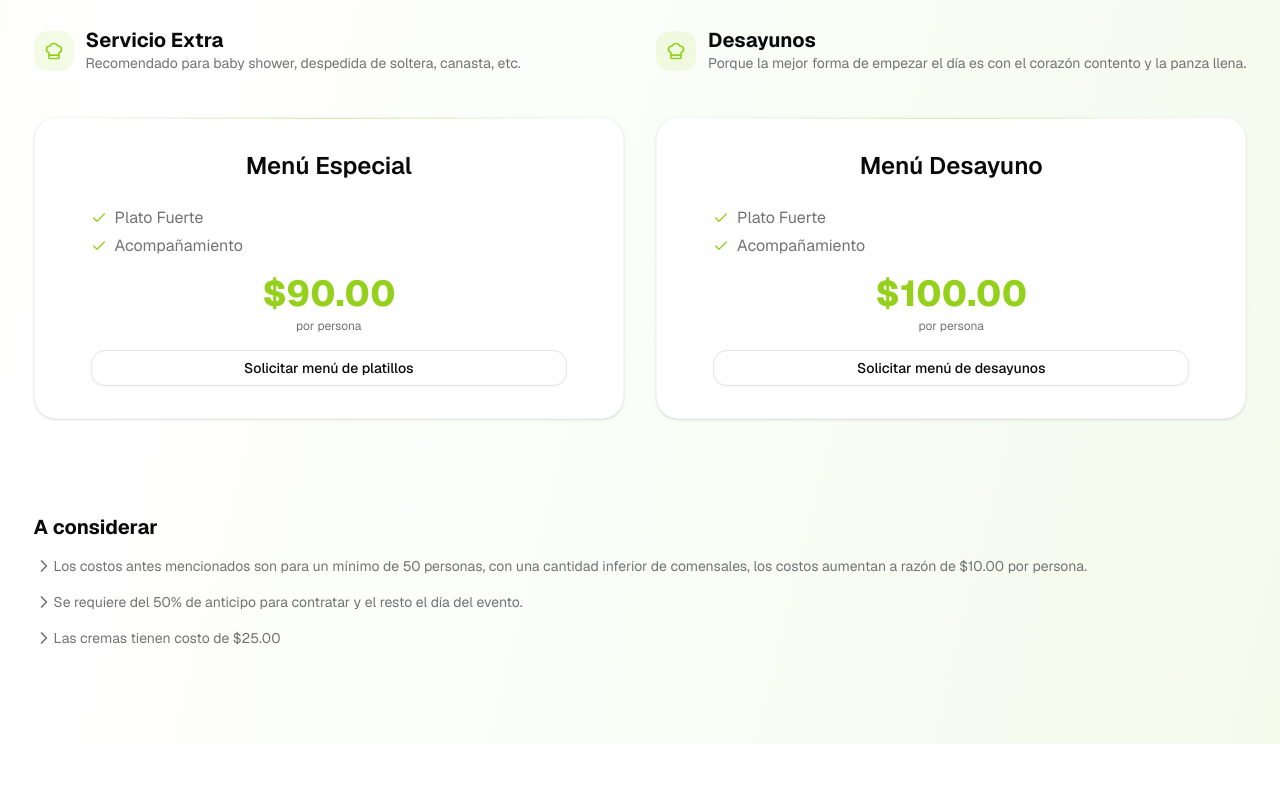
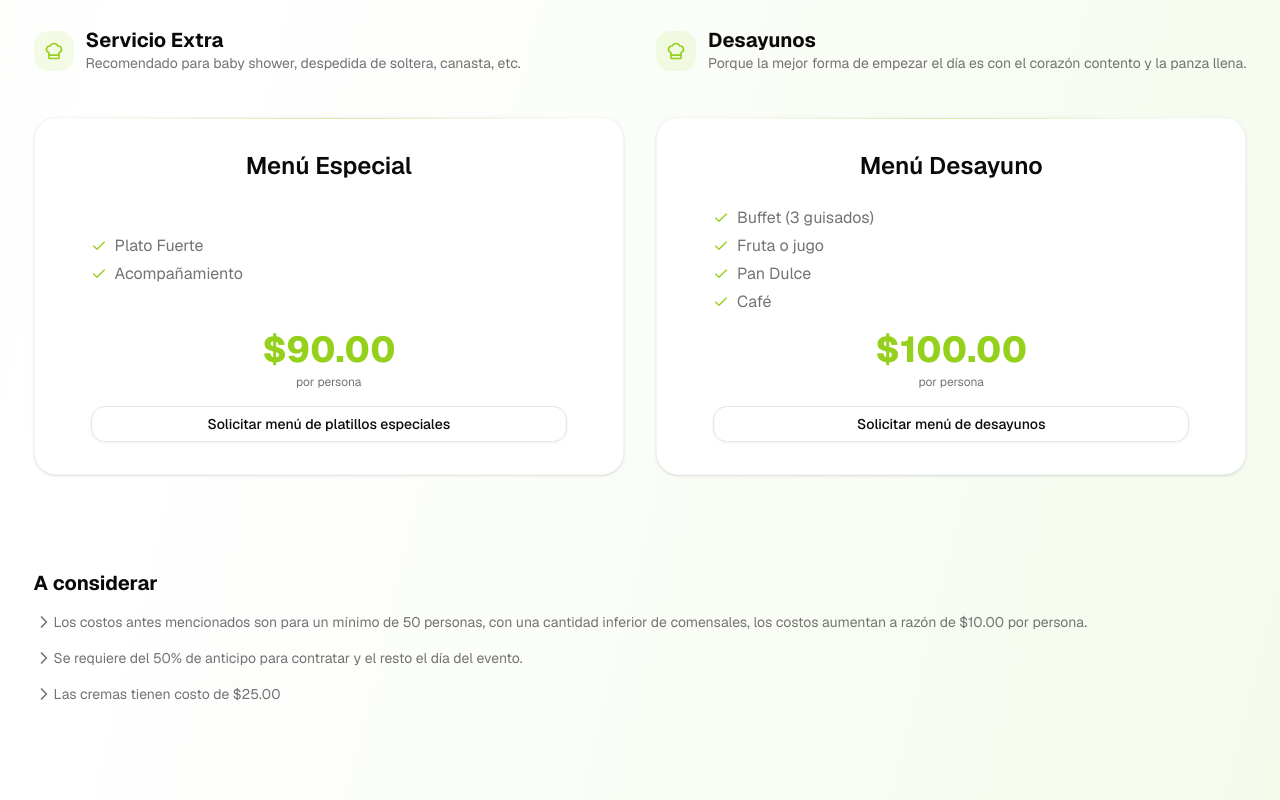
Before and after one commit to DevGandara/mi-cocina-app, a Next.js app: page / in a window 1280 px wide. Shown: the part 4403-5203 px from the top of the page. Before the commit the page ends 5147 px from the top, so only its background shows below. Built offline with nearby package versions, Linux system fonts and the light colour scheme.

Commit message:
fix: add correct content to desayuno card in pricing section

```diff
--- a/components/landing/pricing/menue-pricing.tsx
+++ b/components/landing/pricing/menue-pricing.tsx
@@ -11,7 +11,7 @@
 
 const MenuEspecial = () => {
   return (
-    <div className="grid grid-cols-1 md:grid-cols-2 gap-8 w-full">
+    <div className="grid grid-cols-1 md:grid-cols-2 gap-8">
       <div className="flex flex-col  gap-3 mb-8">
         <div className="flex items-center gap-3 mb-8">
           <span className="flex items-center justify-center w-10 h-10 rounded-xl bg-primary/10 text-primary shrink-0">
@@ -28,7 +28,7 @@
         </div>
 
         <Card
-          className="w-full relative overflow-hidden
+          className="w-full h-full relative overflow-hidden
         bg-background border border-border/40
         p-8 rounded-3xl
         shadow-sm hover:shadow-xl hover:shadow-primary/8
@@ -62,7 +62,7 @@
               variant="outline"
               className="w-full mt-1 rounded-xl cursor-pointer"
             >
-              Solicitar menú de platillos
+              Solicitar menú de platillos especiales
             </Button>
           </CardFooter>
         </Card>
@@ -104,12 +104,14 @@
           </CardHeader>
           <CardContent className="relative z-10">
             <ul className="text-muted-foreground space-y-1">
-              {[1, 2].map((item) => (
-                <li key={item} className="flex items-center gap-2">
-                  <Check className="text-primary shrink-0" size={16} />
-                  {item === 1 ? "Plato Fuerte" : "Acompañamiento"}
-                </li>
-              ))}
+              {["Buffet (3 guisados)", "Fruta o jugo", "Pan Dulce", "Café"].map(
+                (item) => (
+                  <li key={item} className="flex items-center gap-2">
+                    <Check className="text-primary shrink-0" size={16} />
+                    {item}
+                  </li>
+                ),
+              )}
             </ul>
           </CardContent>
           <CardFooter className="flex flex-col items-center justify-center gap-3 relative z-10">
```
